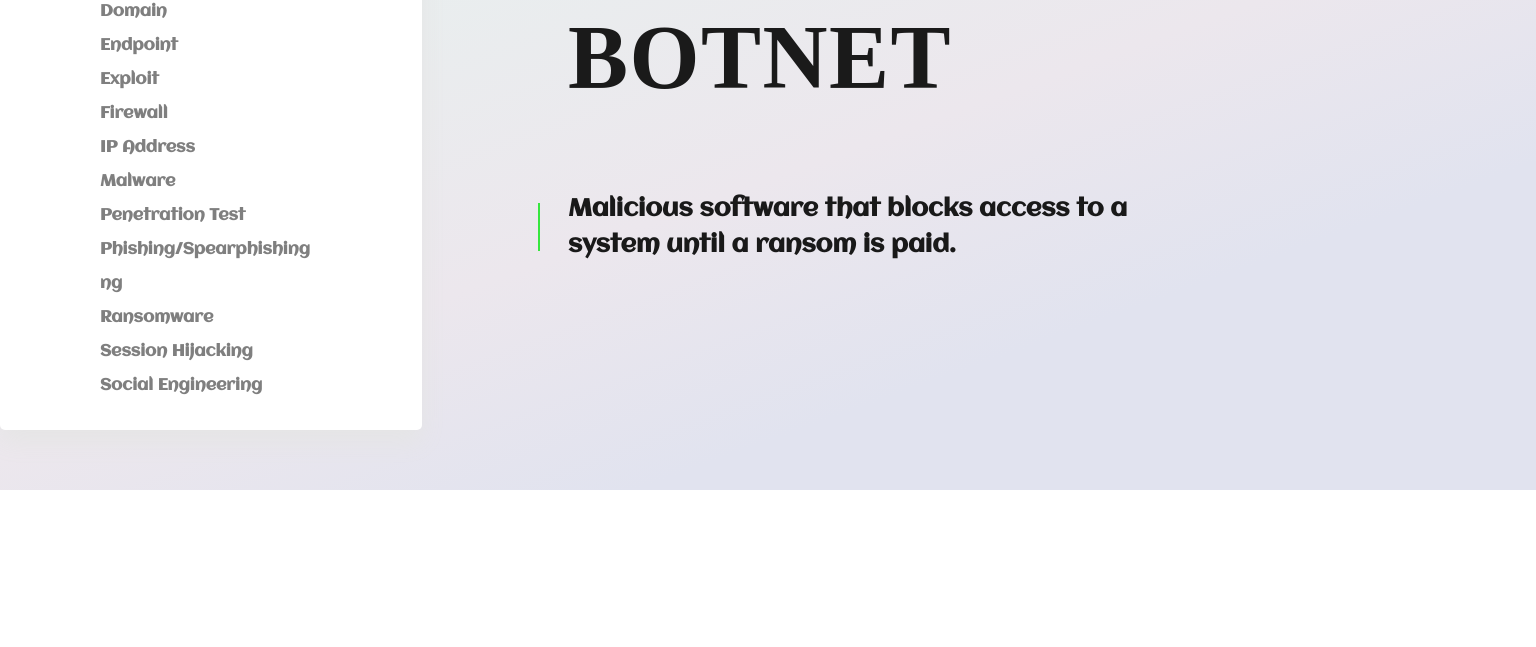
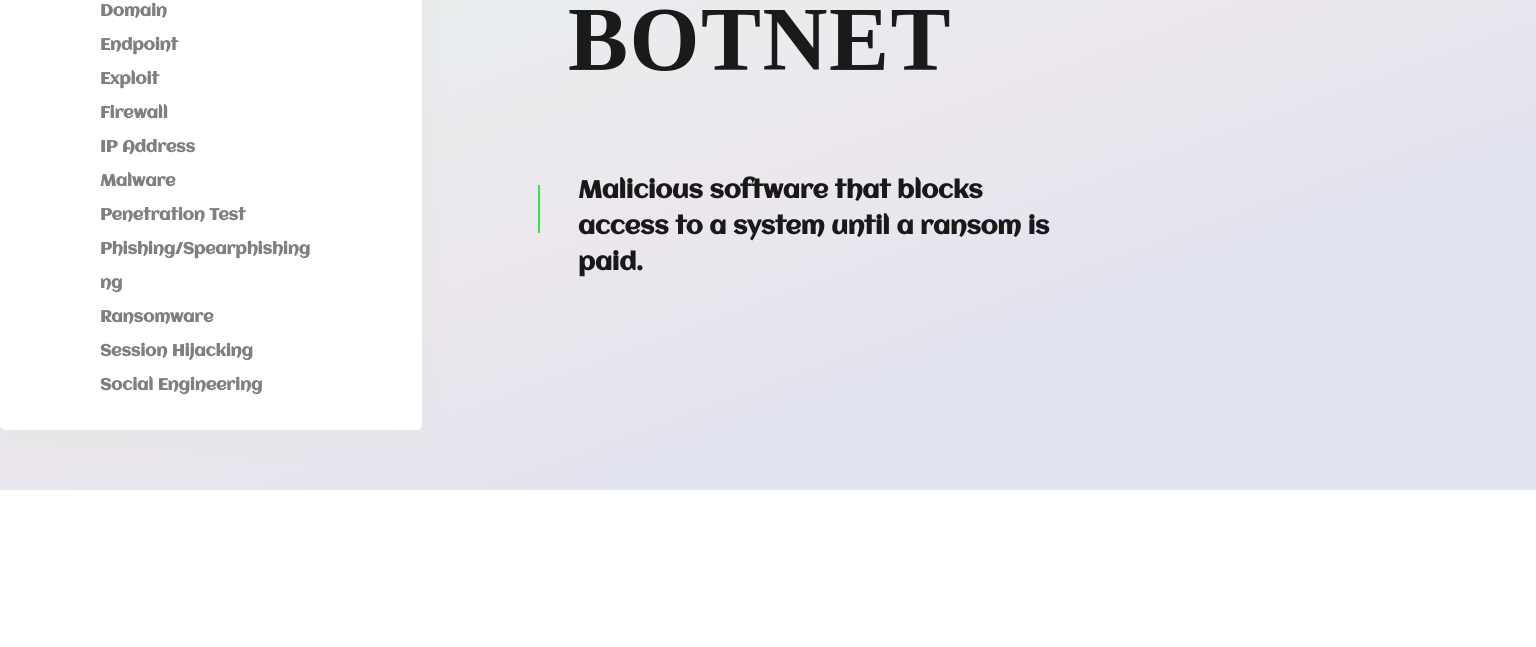
Before and after one commit to julia2017-yg/AltexSoft-LAB-, a plain HTML site: page homework-1/index.html in a window 1536 px wide. Shown: the part 1900-2547 px from the top of the page. Drawn offline with nearby package versions, Linux system fonts and the light colour scheme; a web font is replaced by a local one.

Commit message:
add slyle in style.css

```diff
--- a/homework-1/css/style.css
+++ b/homework-1/css/style.css
@@ -536,6 +536,9 @@ body.lock {
   font-size: 16px;
   line-height: 24px;
   color: #191919;
+  max-width: 318px;
+  width: 100%;
+  margin-left: 10px;
 }
 .slider__wrapper .slider__inner .slider__text-text::before{
   content: "";
@@ -543,8 +546,9 @@ body.lock {
   background-color: #37e63e;
   width: 1.5px;
   height: 48px;
-  left: 100px;
-  top: 205px;
+  left: 0px;
+  top: 61px;
+
 }
 .slider__wrapper .slider__inner .slick-arrow {
   position: absolute;
@@ -1089,8 +1093,12 @@ svg:hover .social-hover {
     margin-top: 73px;
     font-size: 24px;
     line-height: 36px;
+    max-width: 472px;
   }
-
+  .slider__wrapper .slider__inner .slider-single .slider__title-wrapper .slider__text-text::before{
+    left: 100px;
+    top: 205px;
+  }
   .fqas {
     padding: 160px 0 100px;
   }
@@ -1145,7 +1153,6 @@ svg:hover .social-hover {
     font-size: 24px;
     line-height: 36px;
   }
-
   .social__inner {
     display: flex;
     justify-content: space-between;
@@ -1190,4 +1197,4 @@ svg:hover .social-hover {
     font-size: 16px;
     line-height: 24px;
   }
-}/*# sourceMappingURL=style.css.map */
+}
```
